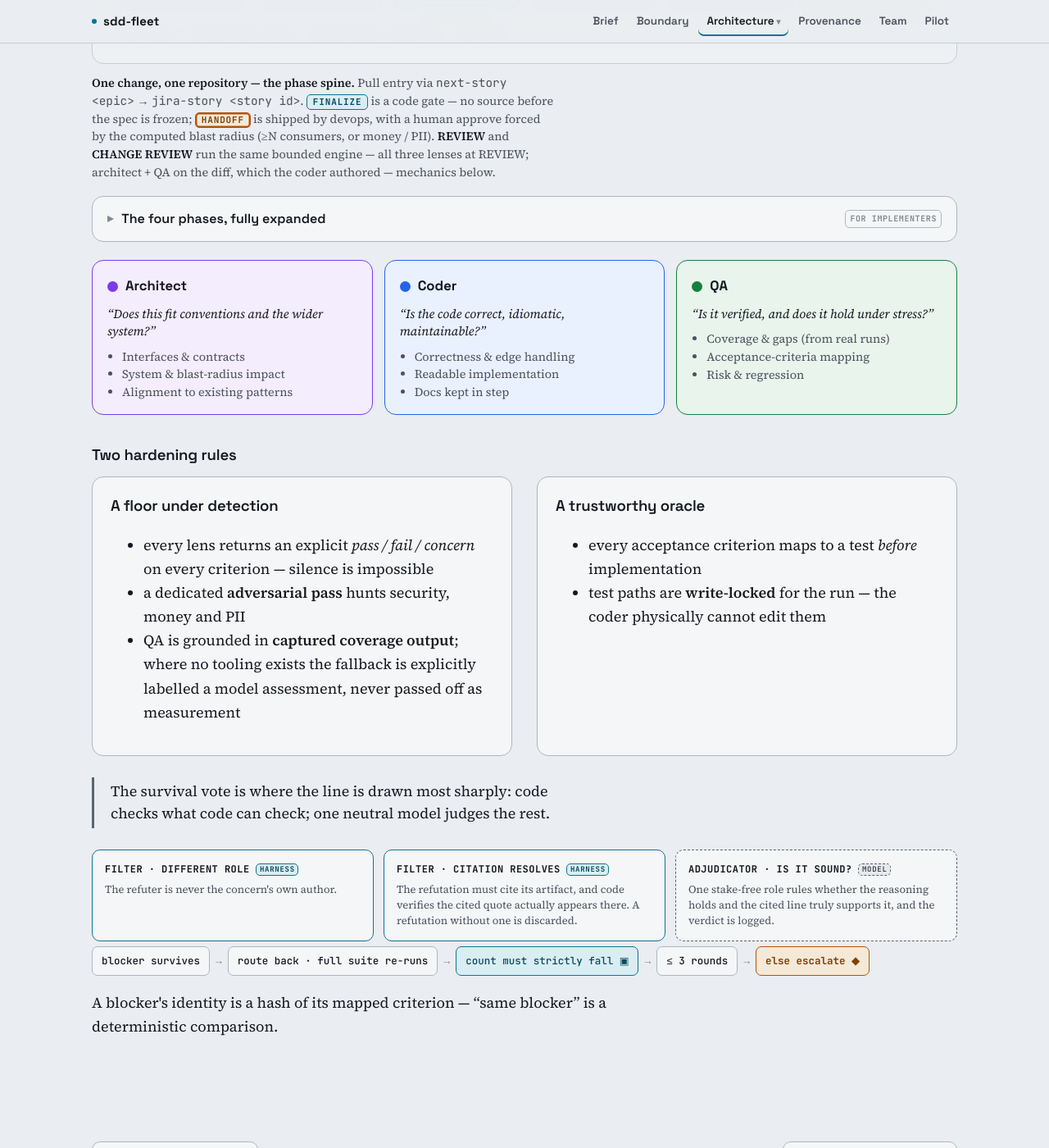
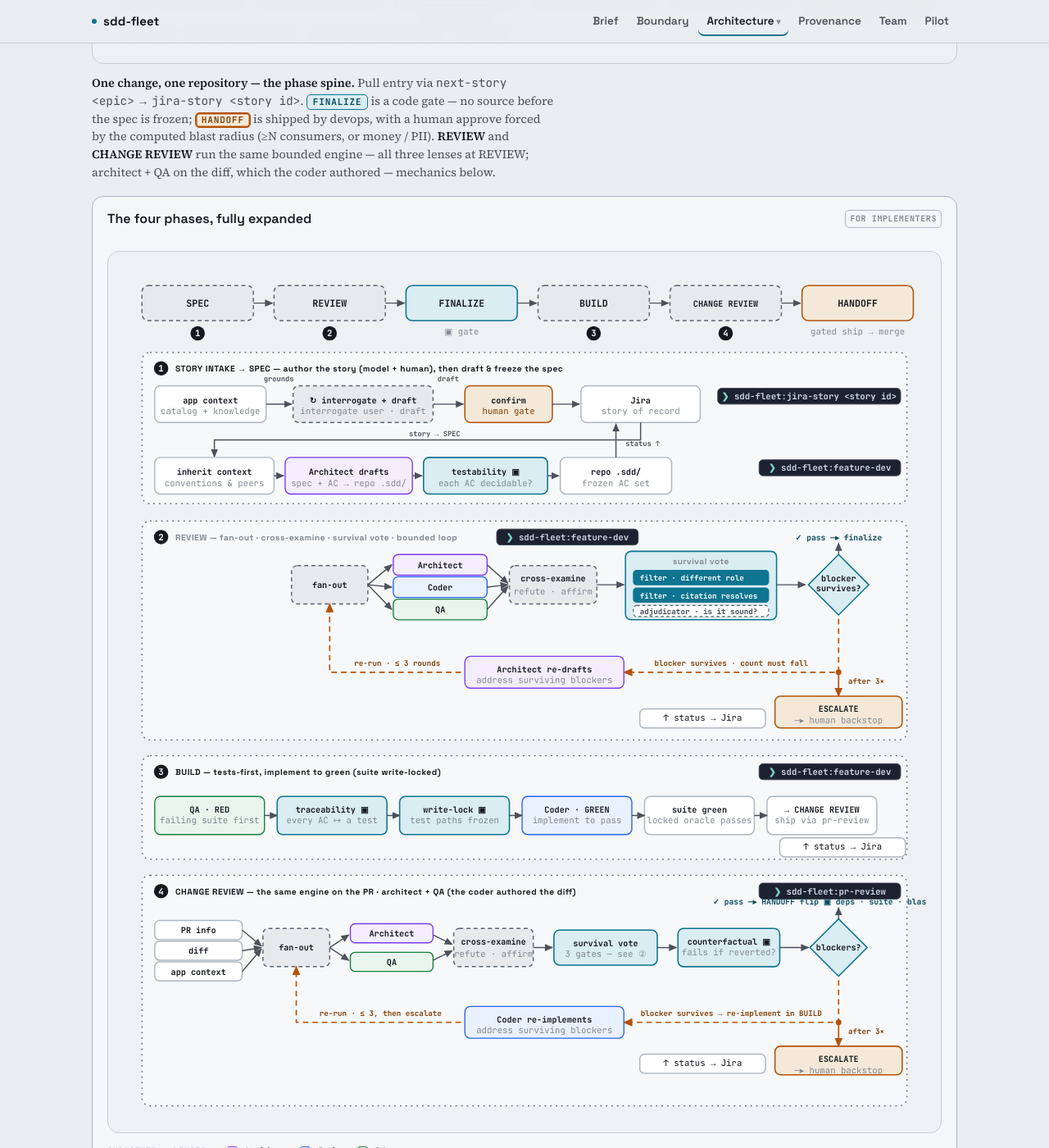
Before and after one commit to rocar/sdd-fleet, a Jekyll site: the page built from docs/architecture/feature-machine.html, in a window 1280 px wide and 1400 px high, scrolled down 344 px. Shown: the whole window at 82% size. Built offline with Jekyll 4.4.1, drawn with Linux system fonts in a browser that asks for light colours; some of the changed text lies outside the part shown.

Commit message:
docs(feature-machine): make the four-phases diagram always expanded
The "fully expanded" implementers block was a <details> collapsible,
closed by default; it is now a static card — same look, no toggle.
CSS rules moved from details.impl/summary to .impl/.impl-head.

Co-Authored-By: Claude Fable 5 <noreply@anthropic.com>

```diff
--- a/docs/architecture/feature-machine.html
+++ b/docs/architecture/feature-machine.html
@@ -44,8 +44,8 @@ next:
           <figcaption><b>One change, one repository — the phase spine.</b> Pull entry via <span class="mono">next-story &lt;epic&gt;</span> → <span class="mono">jira-story &lt;story id&gt;</span>. <span class="tag tag-code">FINALIZE</span> is a code gate — no source before the spec is frozen; <span class="tag tag-human">HANDOFF</span> is shipped by devops, with a human approve forced by the computed blast radius (≥N consumers, or money / PII). <b>REVIEW</b> and <b>CHANGE REVIEW</b> run the same bounded engine — all three lenses at REVIEW; architect + QA on the diff, which the coder authored — mechanics below.</figcaption>
         </figure>
 
-        <details class="impl">
-          <summary>The four phases, fully expanded <span class="imp-tag">for implementers</span></summary>
+        <div class="impl">
+          <div class="impl-head">The four phases, fully expanded <span class="imp-tag">for implementers</span></div>
           <div class="impl-body">
         <figure class="fd-fig">
       <div class="fd-wrap">
@@ -305,7 +305,7 @@ next:
       <figcaption>Each band expands a phase into its internal work, tagged with the <b>sdd-fleet command</b> that drives it — <span class="mono">jira-story</span> (intake), <span class="mono">feature-dev</span> (SPEC finalize + REVIEW + BUILD), <span class="mono">pr-review</span> (CHANGE REVIEW + the gated HANDOFF flip). CHANGE REVIEW adds a <b>counterfactual</b> — does the suite fail if the change is reverted? Surviving blockers route back for re-draft or re-implement, bounded to three rounds then a human. Colour marks who decides; every phase syncs status to Jira.</figcaption>
     </figure>
           </div>
-        </details>
+        </div>
 
 
     <div class="lenses">
--- a/docs/assets/site.css
+++ b/docs/assets/site.css
@@ -139,13 +139,10 @@ h1 .b2{color:var(--ink-faint)}
 .bp p b{color:var(--ink);font-weight:600}
 .bp.human{border-left:3px solid var(--human)} .bp.human .k{color:var(--human)}
 .bp.model{border-left:3px solid var(--model)}
-details.impl{margin:18px 0 6px;border:1px solid var(--line-strong);border-radius:var(--r);background:var(--card);overflow:hidden}
-details.impl>summary{cursor:pointer;list-style:none;padding:14px 18px;font-family:"Space Grotesk",sans-serif;font-weight:600;font-size:1rem;color:var(--ink);display:flex;align-items:center;gap:10px}
-details.impl>summary::-webkit-details-marker{display:none}
-details.impl>summary::before{content:"▸";color:var(--ink-faint);font-size:.9em}
-details.impl[open]>summary::before{content:"▾"}
-details.impl>summary .imp-tag{font-family:"JetBrains Mono",monospace;font-size:10px;font-weight:700;letter-spacing:.06em;text-transform:uppercase;color:var(--ink-faint);border:1px solid var(--line-strong);border-radius:5px;padding:.2em .5em;margin-left:auto}
-details.impl .impl-body{padding:0 18px 18px}
+.impl{margin:18px 0 6px;border:1px solid var(--line-strong);border-radius:var(--r);background:var(--card);overflow:hidden}
+.impl>.impl-head{padding:14px 18px;font-family:"Space Grotesk",sans-serif;font-weight:600;font-size:1rem;color:var(--ink);display:flex;align-items:center;gap:10px}
+.impl>.impl-head .imp-tag{font-family:"JetBrains Mono",monospace;font-size:10px;font-weight:700;letter-spacing:.06em;text-transform:uppercase;color:var(--ink-faint);border:1px solid var(--line-strong);border-radius:5px;padding:.2em .5em;margin-left:auto}
+.impl .impl-body{padding:0 18px 18px}
 
 /* =====================================================
    SECTIONS
```
